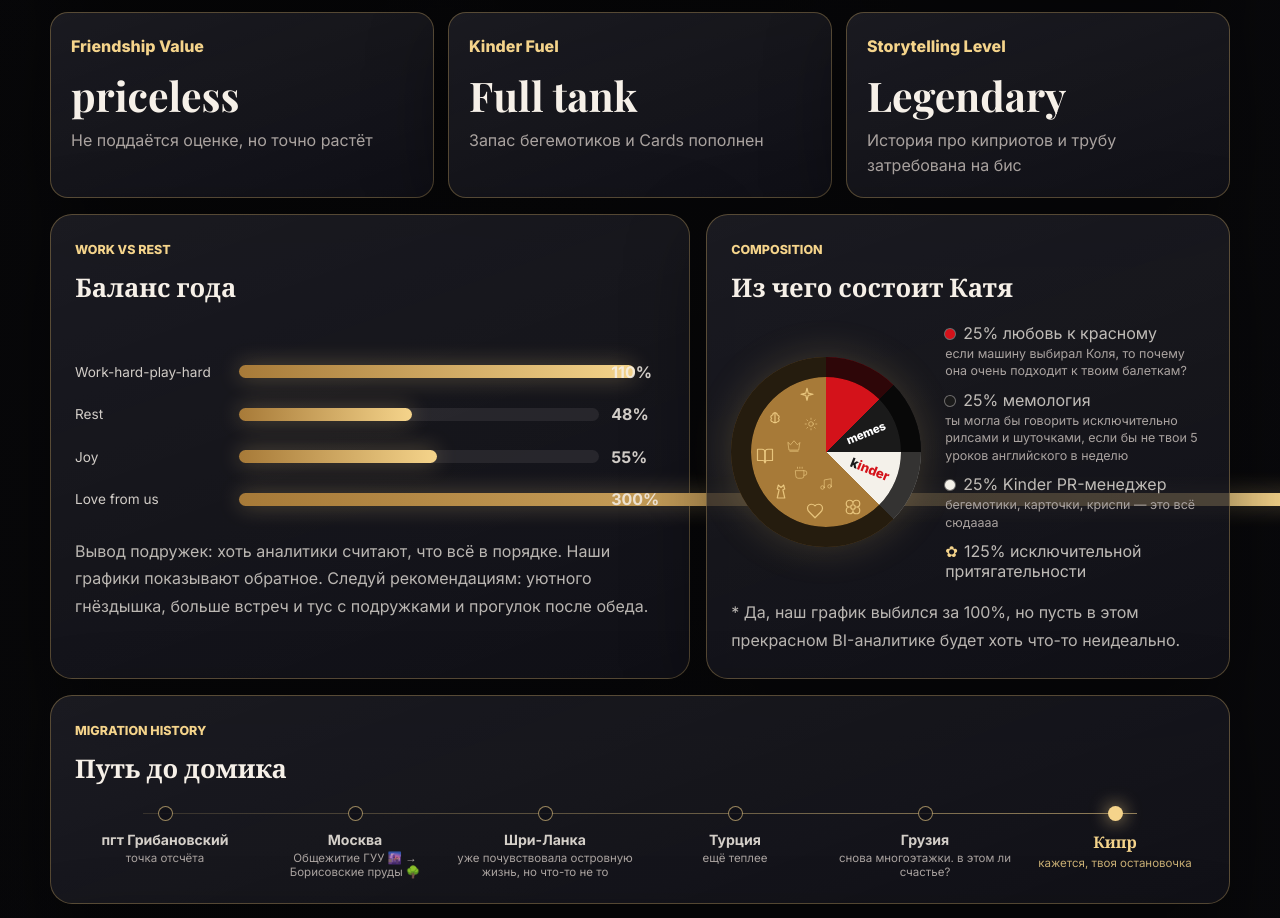
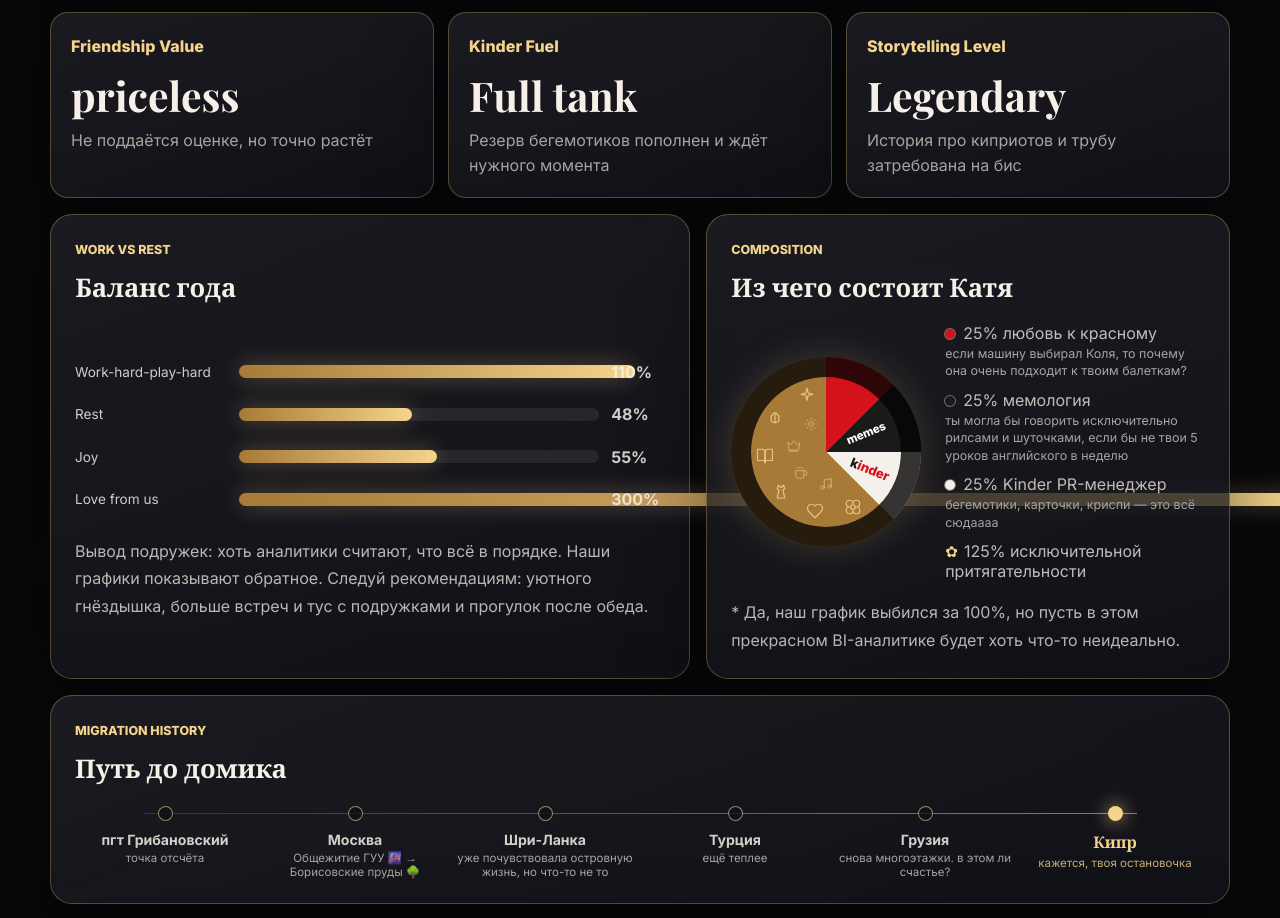
Before and after one commit to Ausenteer/katya_birthday, a React (Vite) app: page / in a window 1280 px wide. Shown: the part 2106-3024 px from the top of the page. Built offline with nearby package versions, Linux system fonts and the light colour scheme.

Commit message:
Hint at piñata in Kinder Fuel KPI caption
Co-Authored-By: Claude Opus 4.8 <noreply@anthropic.com>

```diff
--- a/src/data/birthdayData.ts
+++ b/src/data/birthdayData.ts
@@ -87,7 +87,7 @@ export const kpis = [
   { label: 'Beauty Score', value: '∞', caption: 'Метрика не помещается в стандартный формат' },
   { label: 'Hardwork Level', value: '999+', caption: 'Екатерина Хардворковна mode: active' },
   { label: 'Friendship Value', value: 'priceless', caption: 'Не поддаётся оценке, но точно растёт' },
-  { label: 'Kinder Fuel', value: 'Full tank', caption: 'Запас бегемотиков и Cards пополнен' },
+  { label: 'Kinder Fuel', value: 'Full tank', caption: 'Резерв бегемотиков пополнен и ждёт нужного момента' },
   { label: 'Storytelling Level', value: 'Legendary', caption: 'История про киприотов и трубу затребована на бис' },
 ];
 
```
